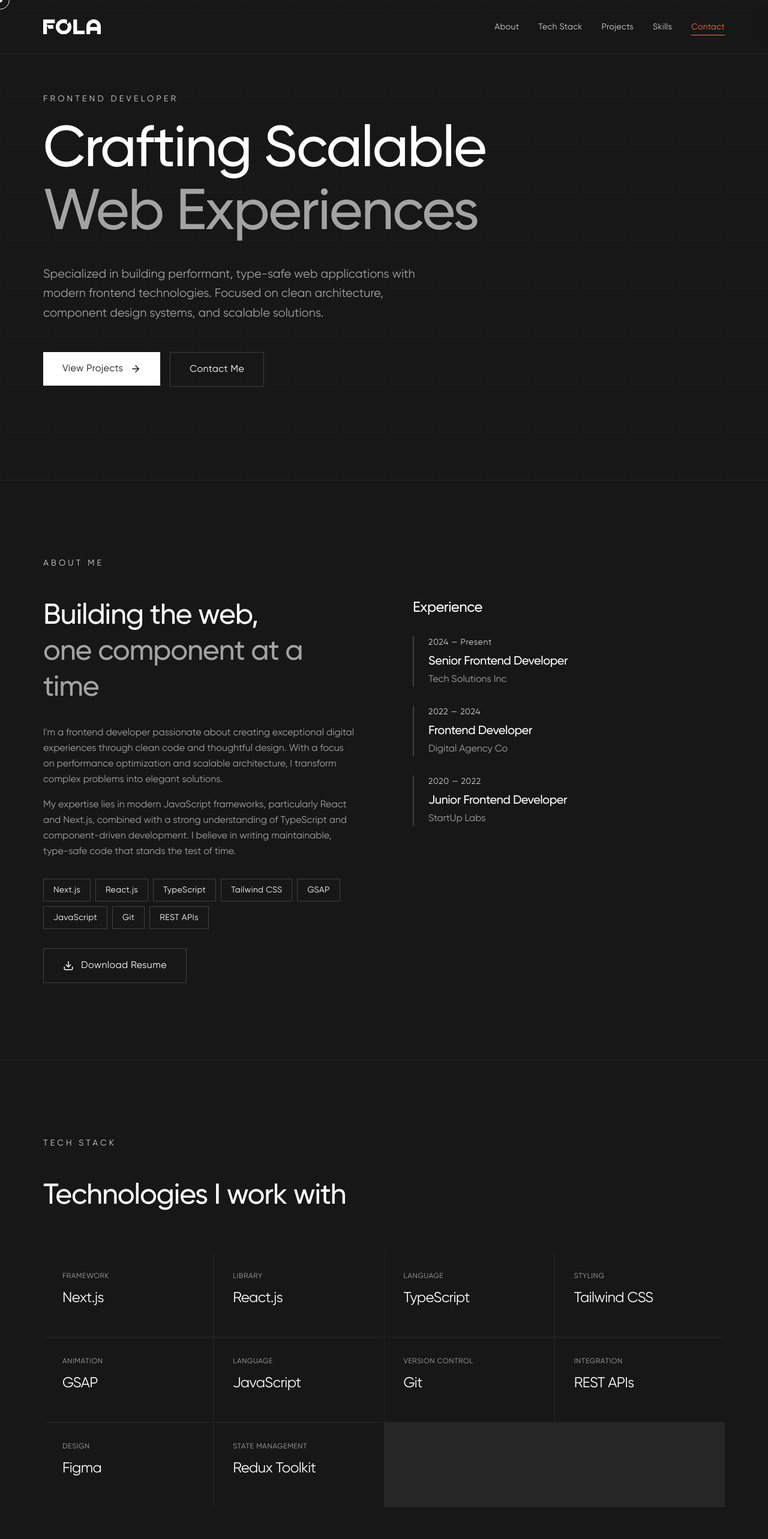
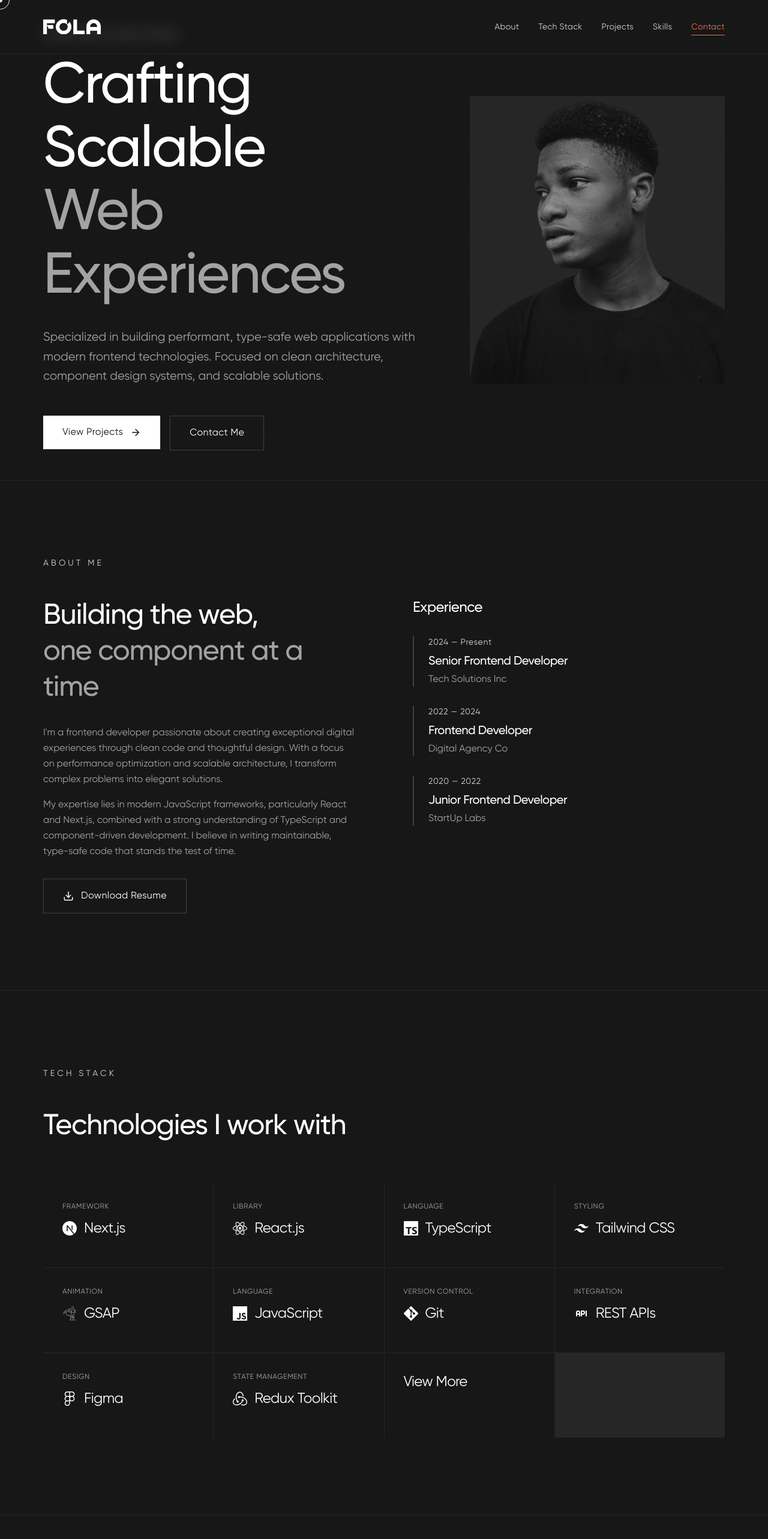
Before and after one commit to Fola-The-Creator/fola-portfolio, a Next.js app: page / in a window 1280 px wide. Shown: the top 2566 px of the page at 60% size. Built offline with nearby package versions, Linux system fonts and the light colour scheme.

Commit message:
Third Commit - Content Update v2

```diff
--- a/package.json
+++ b/package.json
@@ -14,7 +14,8 @@
     "lucide-react": "^0.576.0",
     "next": "16.1.6",
     "react": "19.2.3",
-    "react-dom": "19.2.3"
+    "react-dom": "19.2.3",
+    "react-icons": "^5.6.0"
   },
   "devDependencies": {
     "@tailwindcss/postcss": "^4",
--- a/src/components/sections/About.tsx
+++ b/src/components/sections/About.tsx
@@ -22,16 +22,18 @@ export function About() {
     },
   ];
 
-  const techStack = [
-    "Next.js",
-    "React.js",
-    "TypeScript",
-    "Tailwind CSS",
-    "GSAP",
-    "JavaScript",
-    "Git",
-    "REST APIs",
-  ];
+  // const techStack = [
+  //   "Next.js",
+  //   "React.js",
+  //   "TypeScript",
+  //   "Figma",
+  //   "Tailwind CSS",
+  //   "GSAP",
+  //   "JavaScript",
+  //   "Git",
+  //   "REST APIs",
+  //   "Redux Toolkit",
+  // ];
 
   return (
     <section id="about" className="py-32 border-t border-grey-50">
@@ -69,7 +71,7 @@ export function About() {
                 </p>
               </div>
 
-              <div className="mt-8 flex flex-wrap gap-2">
+              {/* <div className="mt-8 flex flex-wrap gap-2">
                 {techStack.map((tech) => (
                   <span
                     key={tech}
@@ -78,7 +80,7 @@ export function About() {
                     {tech}
                   </span>
                 ))}
-              </div>
+              </div> */}
 
               <MagneticButton className="mt-8">
                 <button className="group inline-flex items-center gap-3 border border-grey-100 text-grey-900 px-8 py-4 hover:border-accent-500 hover:text-accent-500 transition-all duration-300">
--- a/src/components/sections/Hero.tsx
+++ b/src/components/sections/Hero.tsx
@@ -1,11 +1,11 @@
 import { ArrowRight } from "lucide-react";
 import { FadeIn, MagneticButton } from "../animations";
 import { SectionDiv } from "../layouts";
+import Image from "next/image";
 
 export function Hero() {
   return (
-    <section className="min-h-screen flex items-center justify-center">
-      <SectionDiv className="w-full">
+    <SectionDiv className="w-full min-h-screen flex items-start md:items-center justify-between gap-12 flex-col-reverse md:flex-row max-md:pt-40 max-md:pb-30">
       <div>
         <FadeIn delay={0.2}>
           <div className="text-grey-500 tracking-[0.3em] text-sm mb-6 uppercase">
@@ -23,8 +23,8 @@ export function Hero() {
 
         <FadeIn delay={0.6}>
           <p className="text-grey-400 text-lg md:text-xl max-w-2xl mb-12 leading-relaxed">
-              Specialized in building performant, type-safe web applications
-              with modern frontend technologies. Focused on clean architecture,
+            Specialized in building performant, type-safe web applications with
+            modern frontend technologies. Focused on clean architecture,
             component design systems, and scalable solutions.
           </p>
         </FadeIn>
@@ -34,7 +34,7 @@ export function Hero() {
             <MagneticButton>
               <a
                 href="#projects"
-                  className="group inline-flex items-center justify-center gap-3 bg-grey-900 text-grey-0 px-8 py-4 hover:bg-accent-500 hover:text-white transition-all duration-300"
+                className="group inline-flex items-center justify-center gap-3 bg-grey-900 text-grey-0 px-8 py-4 hover:bg-accent-500 hover:text-white transition-all duration-300 w-full"
               >
                 <span className="tracking-wide">View Projects</span>
                 <ArrowRight
@@ -47,7 +47,7 @@ export function Hero() {
             <MagneticButton>
               <a
                 href="#contact"
-                  className="group inline-flex items-center justify-center gap-3 border border-grey-100 text-grey-900 px-8 py-4 hover:border-accent-500 hover:text-accent-500 transition-all duration-300"
+                className="group inline-flex items-center justify-center gap-3 border border-grey-100 text-grey-900 px-8 py-4 hover:border-accent-500 hover:text-accent-500 transition-all duration-300 w-full"
               >
                 <span className="tracking-wide">Contact Me</span>
               </a>
@@ -55,7 +55,18 @@ export function Hero() {
           </div>
         </FadeIn>
       </div>
+
+      <FadeIn y={50}>
+        <figure className="bg-grey-50 h-120 overflow-hidden">
+          <Image
+            src="/images/p-1.png"
+            alt="Hero"
+            width={1200}
+            height={1200}
+            className="w-full h-full object-cover opacity-60 hover:scale-102 transition-all duration-300"
+          />
+        </figure>
+      </FadeIn>
     </SectionDiv>
-    </section>
   );
 }
--- a/src/components/sections/Skills.tsx
+++ b/src/components/sections/Skills.tsx
@@ -59,7 +59,7 @@ export function Skills() {
                     size={32}
                     className="text-grey-900 mb-6 group-hover:text-grey-0 transition-colors"
                   />
-                  <h3 className="text-xl text-grey-900 mb-3 tracking-tight group-hover:text-grey-0 transition-colors">
+                  <h3 className="text-xl font-medium text-grey-900 mb-3 tracking-tight group-hover:text-grey-0 transition-colors">
                     {skill.title}
                   </h3>
                   <p className="text-grey-400 leading-relaxed group-hover:text-grey-100 transition-colors">
--- a/src/components/sections/TechStack.tsx
+++ b/src/components/sections/TechStack.tsx
@@ -1,21 +1,40 @@
 import { RevealOnScroll } from "../animations/RevealOnScroll";
-import { StaggerChildren } from "../animations/StaggerChildren";
 import { SectionDiv } from "../layouts";
+import {
+  SiNextdotjs,
+  SiReact,
+  SiTypescript,
+  SiTailwindcss,
+  SiGreensock,
+  SiJavascript,
+  SiGit,
+  SiFigma,
+  SiRedux,
+} from "react-icons/si";
+import { TbApi } from "react-icons/tb";
+import { IconType } from "react-icons";
+import Link from "next/link";
+
+type Technology = {
+  icon: IconType;
+  name: string;
+  category: string;
+};
+
+const technologies: Technology[] = [
+  { icon: SiNextdotjs, name: "Next.js", category: "Framework" },
+  { icon: SiReact, name: "React.js", category: "Library" },
+  { icon: SiTypescript, name: "TypeScript", category: "Language" },
+  { icon: SiTailwindcss, name: "Tailwind CSS", category: "Styling" },
+  { icon: SiGreensock, name: "GSAP", category: "Animation" },
+  { icon: SiJavascript, name: "JavaScript", category: "Language" },
+  { icon: SiGit, name: "Git", category: "Version Control" },
+  { icon: TbApi, name: "REST APIs", category: "Integration" },
+  { icon: SiFigma, name: "Figma", category: "Design" },
+  { icon: SiRedux, name: "Redux Toolkit", category: "State Management" },
+];
 
 export function TechStack() {
-  const technologies = [
-    { name: "Next.js", category: "Framework" },
-    { name: "React.js", category: "Library" },
-    { name: "TypeScript", category: "Language" },
-    { name: "Tailwind CSS", category: "Styling" },
-    { name: "GSAP", category: "Animation" },
-    { name: "JavaScript", category: "Language" },
-    { name: "Git", category: "Version Control" },
-    { name: "REST APIs", category: "Integration" },
-    { name: "Figma", category: "Design" },
-    { name: "Redux Toolkit", category: "State Management" },
-  ];
-
   return (
     <section id="tech" className="py-32 border-t border-grey-50">
       <SectionDiv>
@@ -29,11 +48,14 @@ export function TechStack() {
           </h2>
         </RevealOnScroll>
 
-        <StaggerChildren
-          stagger={0.05}
+        <RevealOnScroll
+          stagger={0.1}
+          duration={0.4}
           className="grid grid-cols-1 sm:grid-cols-2 lg:grid-cols-4 gap-px bg-grey-50"
         >
-          {technologies.map((tech) => (
+          {technologies.map((tech) => {
+            const Icon = tech.icon;
+            return (
               <div
                 key={tech.name}
                 className="group bg-grey-0 p-8 hover:bg-grey-900 transition-all duration-300"
@@ -41,13 +63,31 @@ export function TechStack() {
                 <div className="text-grey-400 text-xs tracking-wider mb-3 uppercase group-hover:text-grey-100 transition-colors">
                   {tech.category}
                 </div>
+                <div className="flex items-center gap-3">
+                  <Icon
+                    className="text-grey-900 group-hover:text-grey-0 transition-colors shrink-0"
+                    size={24}
+                  />
                   <div className="text-grey-900 text-2xl tracking-tight group-hover:text-grey-0 transition-colors">
                     {tech.name}
                   </div>
+                </div>
                 <div className="mt-4 h-px w-0 bg-accent-500 group-hover:w-12 transition-all duration-500" />
               </div>
-          ))}
-        </StaggerChildren>
+            );
+          })}
+          <Link
+            href="/tech"
+            className="group bg-grey-0 p-8 hover:bg-grey-900 transition-all duration-300"
+          >
+            <div className="flex items-center gap-3">
+              <div className="text-grey-900 text-2xl tracking-tight group-hover:text-grey-0 transition-colors">
+                View More
+              </div>
+            </div>
+            <div className="mt-4 h-px w-0 bg-accent-500 group-hover:w-12 transition-all duration-500" />
+          </Link>
+        </RevealOnScroll>
       </SectionDiv>
     </section>
   );
```
Also changed, not shown: src/components/animations/RevealOnScroll.tsx (+48 -19 lines), public/images/p-1.png (added), src/app/tech/page.tsx (added), 1 other file (tests, documents, lock files or other folders). Lines whose indentation alone changed are shown as unchanged.
